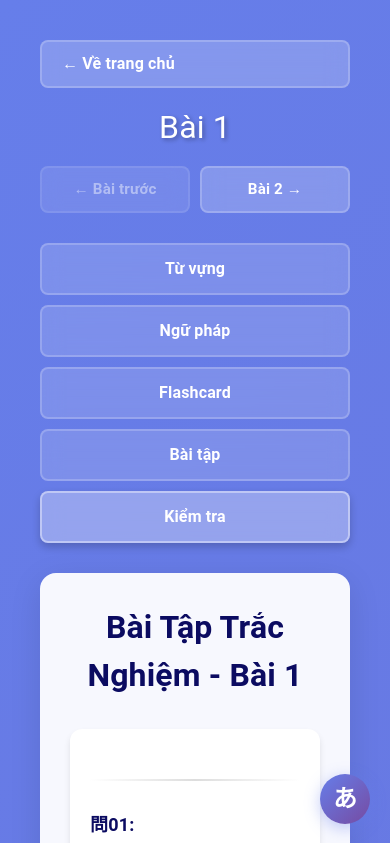
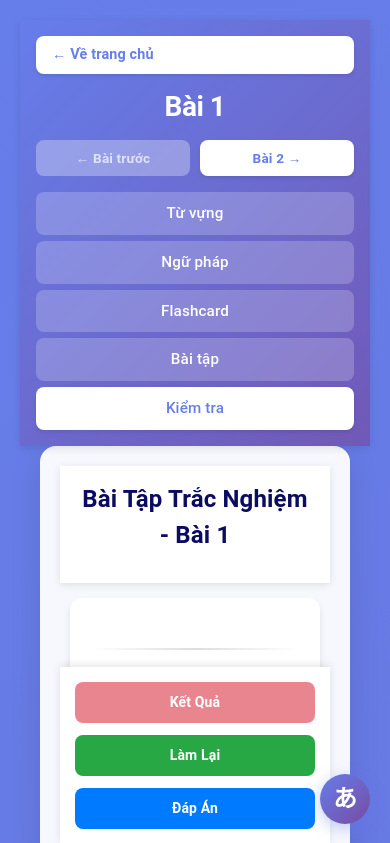
Before and after one commit to zhenguet/JL, a Next.js app: page /JL/lesson/1/quiz in a window 390 px wide. Shown: the top 843 px of the page. Built offline with nearby package versions, Linux system fonts and the light colour scheme.

Commit message:
refactor: Enhance LessonLayout and quiz components with improved styling and structure, including sticky headers and updated navigation elements for better user experience

```diff
--- a/app/lesson/[lessonNumber]/layout.tsx
+++ b/app/lesson/[lessonNumber]/layout.tsx
@@ -43,6 +43,7 @@ export default function LessonLayout({
   return (
     <div className="lesson-page">
       <div className="lesson-container">
+        <div className="lesson-header-wrapper">
           <div className="lesson-header">
             <Link href="/" className="back-button">
               ← Về trang chủ
@@ -89,6 +90,7 @@ export default function LessonLayout({
               )
             })}
           </nav>
+        </div>
 
         <div className="lesson-content">{children}</div>
       </div>
--- a/app/lesson/[lessonNumber]/lesson.css
+++ b/app/lesson/[lessonNumber]/lesson.css
@@ -8,40 +8,54 @@
   margin: 0 auto;
 }
 
+.lesson-header-wrapper {
+  position: sticky;
+  top: 0;
+  z-index: 100;
+  background: linear-gradient(135deg, rgba(102, 126, 234, 0.7) 0%, rgba(118, 75, 162, 0.7) 100%);
+  backdrop-filter: blur(10px);
+  -webkit-backdrop-filter: blur(10px);
+  margin: -20px -20px 0 -20px;
+  padding: 24px 20px;
+  box-shadow: 0 2px 8px rgba(0, 0, 0, 0.1);
+}
+
 .lesson-header {
   display: flex;
   align-items: center;
   justify-content: space-between;
   gap: 20px;
-  margin-bottom: 30px;
+  margin-bottom: 20px;
   position: relative;
 }
 
 .back-button {
   padding: 10px 20px;
-  background: rgba(255, 255, 255, 0.2);
-  backdrop-filter: blur(10px);
+  background: white;
   border-radius: 8px;
-  color: white;
+  color: #667eea;
   text-decoration: none;
   font-weight: 600;
-  transition: all 0.3s ease;
-  border: 2px solid rgba(255, 255, 255, 0.2);
+  transition: all 0.2s ease;
+  border: none;
   flex-shrink: 0;
+  box-shadow: 0 2px 4px rgba(0, 0, 0, 0.1);
 }
 
 .back-button:hover {
-  background: rgba(255, 255, 255, 0.3);
-  transform: translateY(-2px);
+  background: #f8f9fa;
+  transform: translateY(-1px);
+  box-shadow: 0 4px 8px rgba(0, 0, 0, 0.15);
 }
 
 .lesson-title {
   color: white;
-  font-size: 2.5rem;
-  text-shadow: 2px 2px 4px rgba(0, 0, 0, 0.3);
+  font-size: 2rem;
+  font-weight: 700;
   margin: 0;
   flex: 1;
   text-align: center;
+  letter-spacing: -0.5px;
 }
 
 .lesson-navigation {
@@ -52,56 +66,59 @@
 
 .nav-lesson-btn {
   padding: 10px 16px;
-  background: rgba(255, 255, 255, 0.2);
-  backdrop-filter: blur(10px);
+  background: white;
   border-radius: 8px;
-  color: white;
+  color: #667eea;
   text-decoration: none;
   font-weight: 600;
-  transition: all 0.3s ease;
-  border: 2px solid rgba(255, 255, 255, 0.2);
-  font-size: 0.95rem;
+  transition: all 0.2s ease;
+  border: none;
+  font-size: 0.9rem;
+  box-shadow: 0 2px 4px rgba(0, 0, 0, 0.1);
 }
 
 .nav-lesson-btn:hover:not(.disabled) {
-  background: rgba(255, 255, 255, 0.3);
-  transform: translateY(-2px);
+  background: #f8f9fa;
+  transform: translateY(-1px);
+  box-shadow: 0 4px 8px rgba(0, 0, 0, 0.15);
 }
 
 .nav-lesson-btn.disabled {
-  opacity: 0.5;
+  background: rgba(255, 255, 255, 0.3);
+  color: rgba(255, 255, 255, 0.7);
   cursor: not-allowed;
+  box-shadow: none;
 }
 
 .lesson-nav {
   display: flex;
-  gap: 10px;
-  margin-bottom: 30px;
+  gap: 8px;
+  margin-bottom: 0;
   flex-wrap: wrap;
   justify-content: center;
 }
 
 .nav-item {
-  padding: 12px 24px;
-  background: rgba(255, 255, 255, 0.15);
-  backdrop-filter: blur(10px);
+  padding: 10px 20px;
+  background: rgba(255, 255, 255, 0.2);
   border-radius: 8px;
   color: white;
   text-decoration: none;
-  font-weight: 600;
-  transition: all 0.3s ease;
-  border: 2px solid rgba(255, 255, 255, 0.2);
+  font-weight: 500;
+  transition: all 0.2s ease;
+  border: none;
+  font-size: 0.95rem;
 }
 
 .nav-item:hover {
-  background: rgba(255, 255, 255, 0.25);
-  transform: translateY(-2px);
+  background: rgba(255, 255, 255, 0.3);
+  transform: translateY(-1px);
 }
 
 .nav-item.active {
-  background: rgba(255, 255, 255, 0.3);
-  border-color: rgba(255, 255, 255, 0.4);
-  box-shadow: 0 4px 8px rgba(0, 0, 0, 0.2);
+  background: white;
+  color: #667eea;
+  box-shadow: 0 2px 4px rgba(0, 0, 0, 0.1);
 }
 
 .lesson-content {
@@ -113,14 +130,20 @@
 }
 
 @media (max-width: 768px) {
+  .lesson-header-wrapper {
+    margin: -20px -20px 0 -20px;
+    padding: 16px;
+  }
+
   .lesson-header {
     flex-direction: column;
     align-items: stretch;
-    gap: 15px;
+    gap: 12px;
+    margin-bottom: 16px;
   }
 
   .lesson-title {
-    font-size: 2rem;
+    font-size: 1.75rem;
     text-align: center;
   }
 
@@ -132,14 +155,23 @@
   .nav-lesson-btn {
     flex: 1;
     text-align: center;
+    padding: 8px 12px;
+    font-size: 0.85rem;
+  }
+
+  .back-button {
+    padding: 8px 16px;
+    font-size: 0.9rem;
   }
 
   .lesson-nav {
     flex-direction: column;
+    gap: 6px;
   }
 
   .nav-item {
     text-align: center;
+    padding: 10px 16px;
   }
 
   .lesson-content {
--- a/components/exercises/Quiz.tsx
+++ b/components/exercises/Quiz.tsx
@@ -137,7 +137,9 @@ export default function Quiz({ questions, title, shuffleOptions = true }: QuizPr
 
   return (
     <div className="quiz-container">
-      {title && <h2 className="quiz-title">{title}</h2>}
+      <div className="quiz-header-wrapper">
+        {title && <h2 className="quiz-title">{title}</h2>}
+      </div>
       <form className="quiz-form">
         {shuffledQuestions.map((shuffledQuestion, index) => (
           <div key={shuffledQuestion.id}>
@@ -187,6 +189,16 @@ export default function Quiz({ questions, title, shuffleOptions = true }: QuizPr
           </div>
         ))}
         <hr className="style-one" />
+        {score !== null && (
+          <div className="quiz-score">
+            <h3>Kết quả: {score.toFixed(1)}%</h3>
+            <p>
+              Số câu đúng: {shuffledQuestions.filter(q => selectedAnswers[q.id] === q.shuffledCorrectAnswer).length} / {questions.length}
+            </p>
+          </div>
+        )}
+      </form>
+      <div className="quiz-actions-wrapper">
         <div className="quiz-actions">
           <button
             type="button"
@@ -212,15 +224,7 @@ export default function Quiz({ questions, title, shuffleOptions = true }: QuizPr
             Đáp Án
           </button>
         </div>
-        {score !== null && (
-          <div className="quiz-score">
-            <h3>Kết quả: {score.toFixed(1)}%</h3>
-            <p>
-              Số câu đúng: {shuffledQuestions.filter(q => selectedAnswers[q.id] === q.shuffledCorrectAnswer).length} / {questions.length}
-            </p>
-          </div>
-        )}
-      </form>
+      </div>
     </div>
   );
 }
--- a/components/exercises/quiz.css
+++ b/components/exercises/quiz.css
@@ -5,11 +5,31 @@
   padding: 20px;
 }
 
+.quiz-header-wrapper {
+  position: sticky;
+  top: 150px;
+  z-index: 99;
+  background: white;
+  padding: 20px;
+  margin: -20px -20px 20px -20px;
+  box-shadow: 0 2px 8px rgba(0, 0, 0, 0.1);
+}
+
+.quiz-actions-wrapper {
+  position: sticky;
+  bottom: 0;
+  z-index: 100;
+  background: white;
+  padding: 20px;
+  margin: 20px -20px -20px -20px;
+  box-shadow: 0 -2px 8px rgba(0, 0, 0, 0.1);
+}
+
 .quiz-title {
   font-size: 2rem;
   font-weight: 700;
   color: #0b0b61;
-  margin-bottom: 30px;
+  margin-bottom: 20px;
   text-align: center;
 }
 
@@ -185,7 +205,6 @@
   display: flex;
   gap: 12px;
   justify-content: center;
-  margin-top: 30px;
   flex-wrap: wrap;
 }
 
@@ -262,6 +281,22 @@
     padding: 10px;
   }
 
+  .quiz-header-wrapper {
+    margin: -10px -10px 15px -10px;
+    padding: 15px;
+    top: 120px;
+  }
+
+  .quiz-actions-wrapper {
+    margin: 15px -10px -10px -10px;
+    padding: 15px;
+  }
+
+  .quiz-title {
+    font-size: 1.5rem;
+    margin-bottom: 15px;
+  }
+
   .quiz-form {
     padding: 20px;
   }
```
Lines whose indentation alone changed are shown as unchanged.
